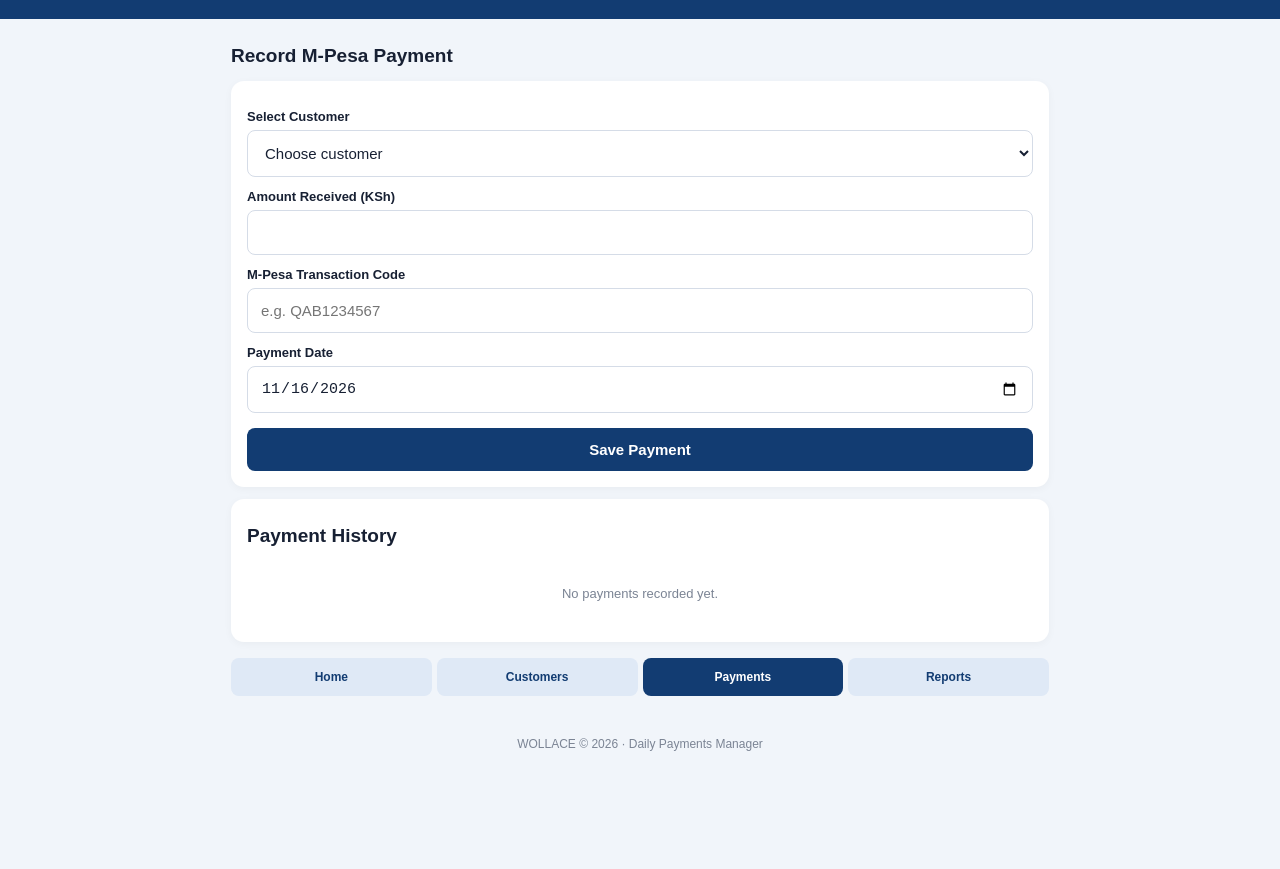
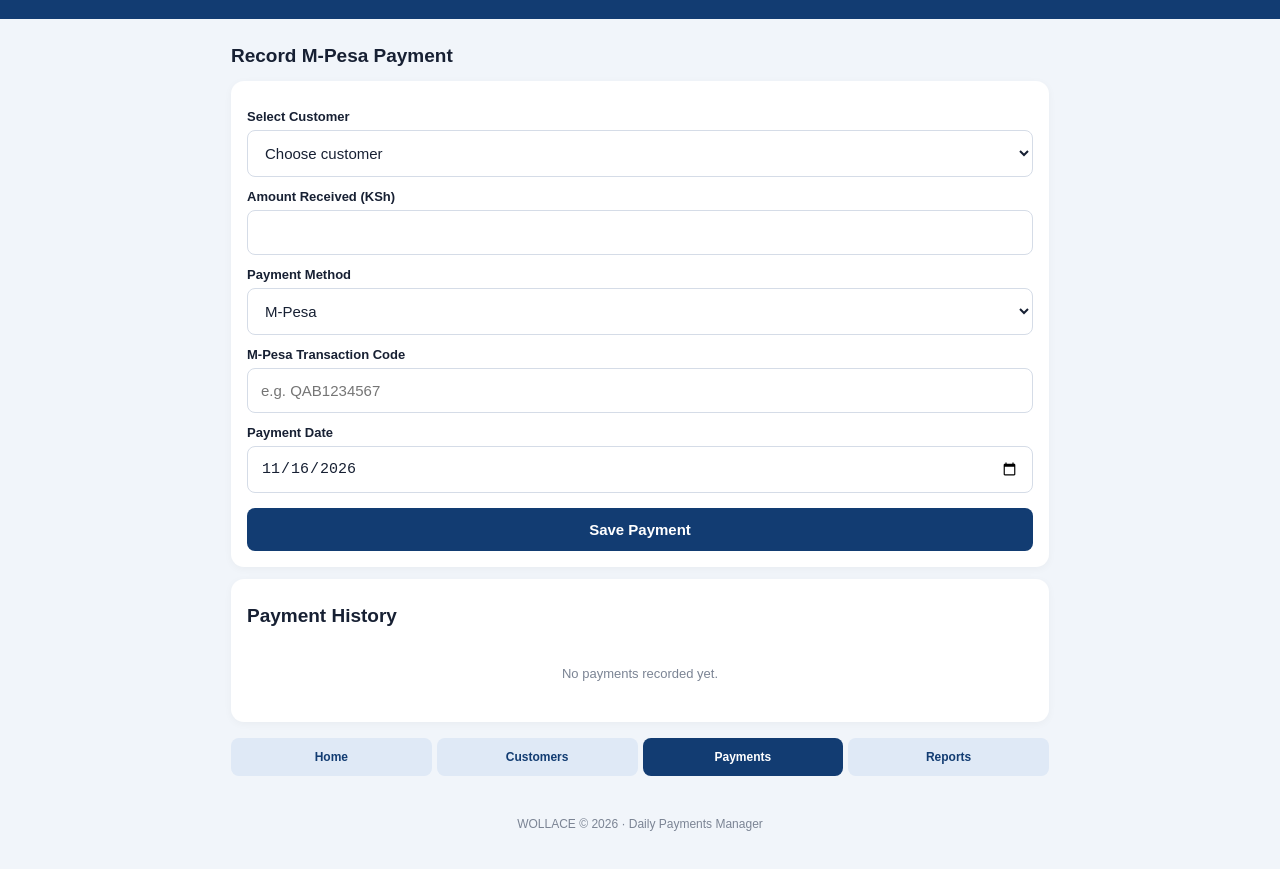
Before and after one commit to Gatesh856/Wollace, a plain HTML site: page index.html in a window 1280 px wide. Both pictures are taken after a click on the button "Record Payment". Shown: the part 75-944 px from the top of the page. Before the commit the page ends 867 px from the top, so only its background shows below. Drawn offline with Linux system fonts and the light colour scheme.

Commit message:
Update index.html

```diff
--- a/index.html
+++ b/index.html
@@ -260,8 +260,13 @@ footer{
    <label>Amount Received (KSh)</label>
    <input id="paymentAmount" type="number" min="1" required>
 
-   <label>M-Pesa Transaction Code</label>
-   <input id="transactionCode" placeholder="e.g. QAB1234567">
+   <label>Payment Method</label>
+<select id="paymentMethod" required>
+  <option value="M-Pesa" selected>M-Pesa</option>
+</select>
+
+<label>M-Pesa Transaction Code</label>
+<input id="transactionCode" placeholder="e.g. QAB1234567">
 
    <label>Payment Date</label>
    <input id="paymentDate" type="date" required>
```
